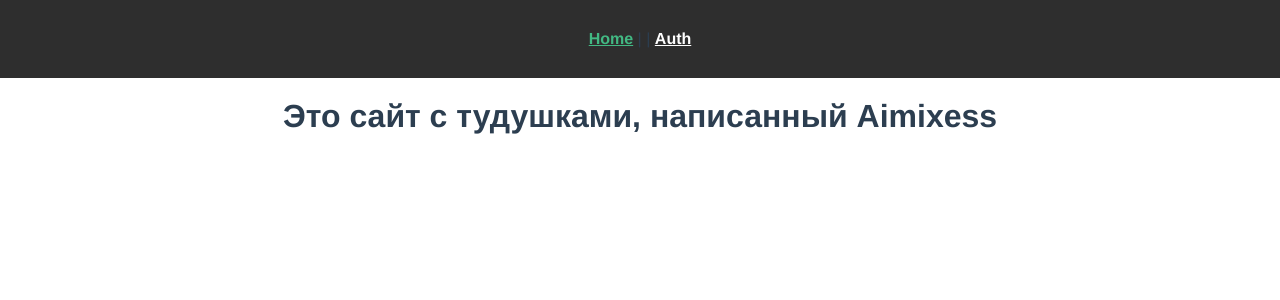
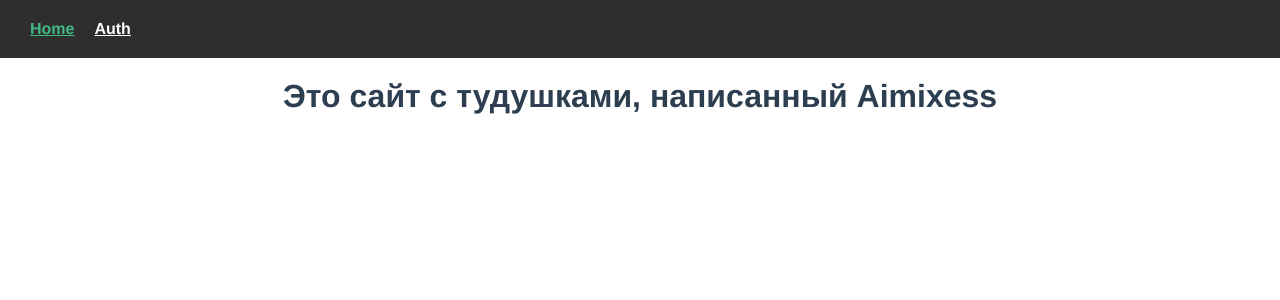
Before and after one commit to a1mix/todo, a Vue app: page / in a window 1280 px wide. Shown: the top 300 px of the page. Built offline with nearby package versions, Linux system fonts and the light colour scheme.

Commit message:
this needs backend code to work

```diff
--- a/src/App.vue
+++ b/src/App.vue
@@ -1,8 +1,15 @@
 <template>
   <nav>
-    <router-link to="/">Home</router-link> |
-    <router-link v-if="isUserAuthorized" to="/todos">Todos</router-link> |
+    <router-link to="/">Home</router-link>
+    <router-link v-if="isUserAuthorized" to="/todos">Todos</router-link>
     <router-link to="/auth">Auth</router-link>
+    <stylized-button
+      v-if="isUserAuthorized"
+      class="exitBtn"
+      @click="userExit"
+    >
+      Выйти
+    </stylized-button>
   </nav>
   <router-view @authUser="openTodos"/>
 </template>
@@ -17,6 +24,9 @@ export default {
   methods: {
     openTodos() {
       this.isUserAuthorized = true
+    },
+    userExit() {
+      this.isUserAuthorized = false
     }
   }
 }
@@ -41,10 +51,13 @@ export default {
 }
 
 nav {
-  padding: 30px;
+  padding: 20px 30px;
+  align-items: center;
   background: #2e2e2e;
   margin-bottom: 20px;
   width: 100%;
+  display: flex;
+  gap: 20px;
 }
 
 nav a {
@@ -55,4 +68,8 @@ nav a {
 nav a.router-link-exact-active {
   color: #42b983;
 }
+
+.exitBtn {
+  margin-left: auto;
+}
 </style>
--- a/src/views/AuthView.vue
+++ b/src/views/AuthView.vue
@@ -11,9 +11,16 @@ export default {
   methods: {
     authUser() {
 
-      // backend code this
+      try {
+        // backend code this
 
-      this.$emit('authUser', this)
+        this.$emit('authUser', this)
+      } catch (e) {
+        console.log(e.message)
+      }
+
+
+
     }
   }
 }
--- a/src/views/HomeView.vue
+++ b/src/views/HomeView.vue
@@ -5,7 +5,6 @@
 </template>
 
 <script>
-// @ is an alias to /src
 
 export default {
   name: 'HomeView',
```
